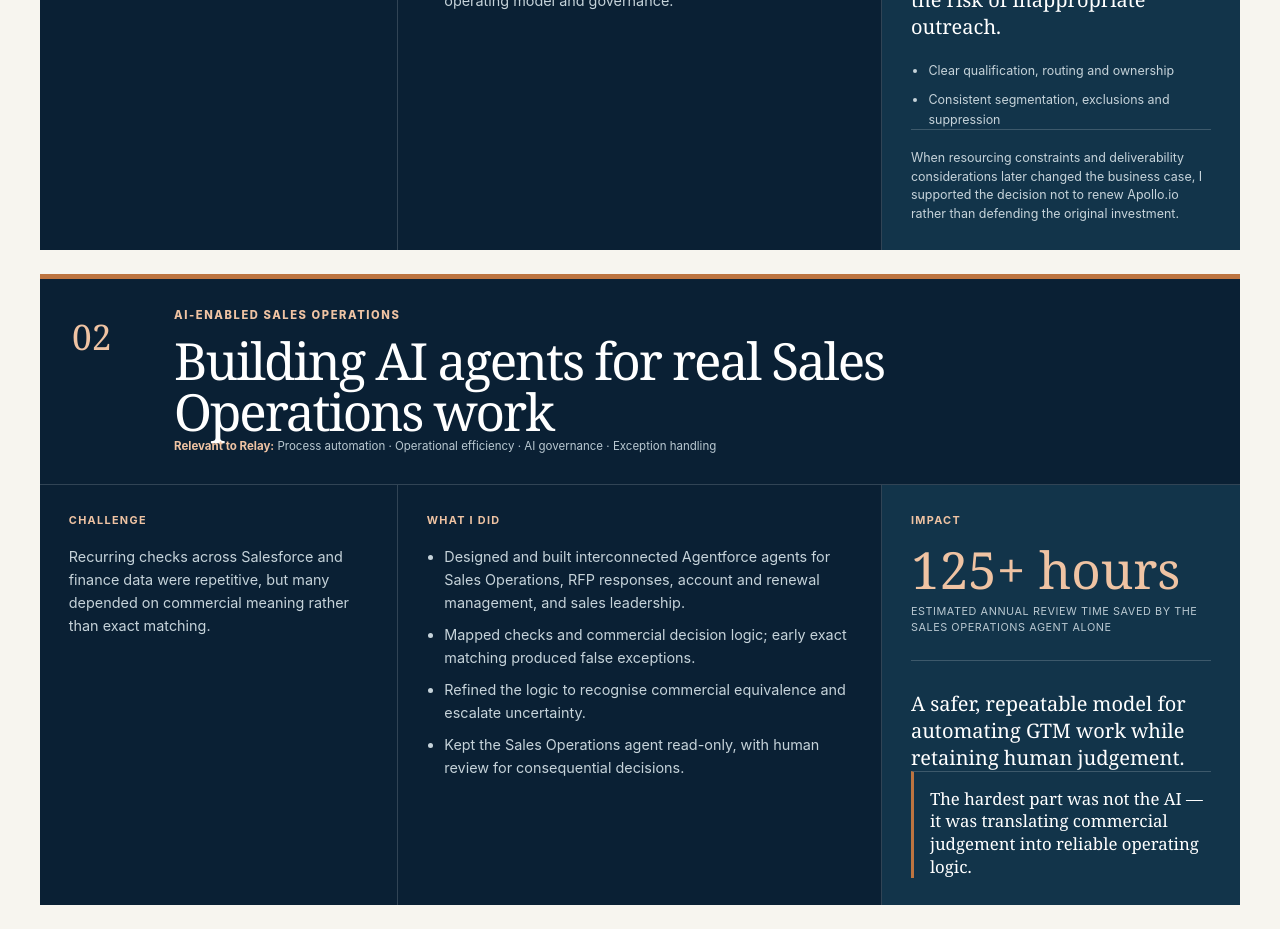
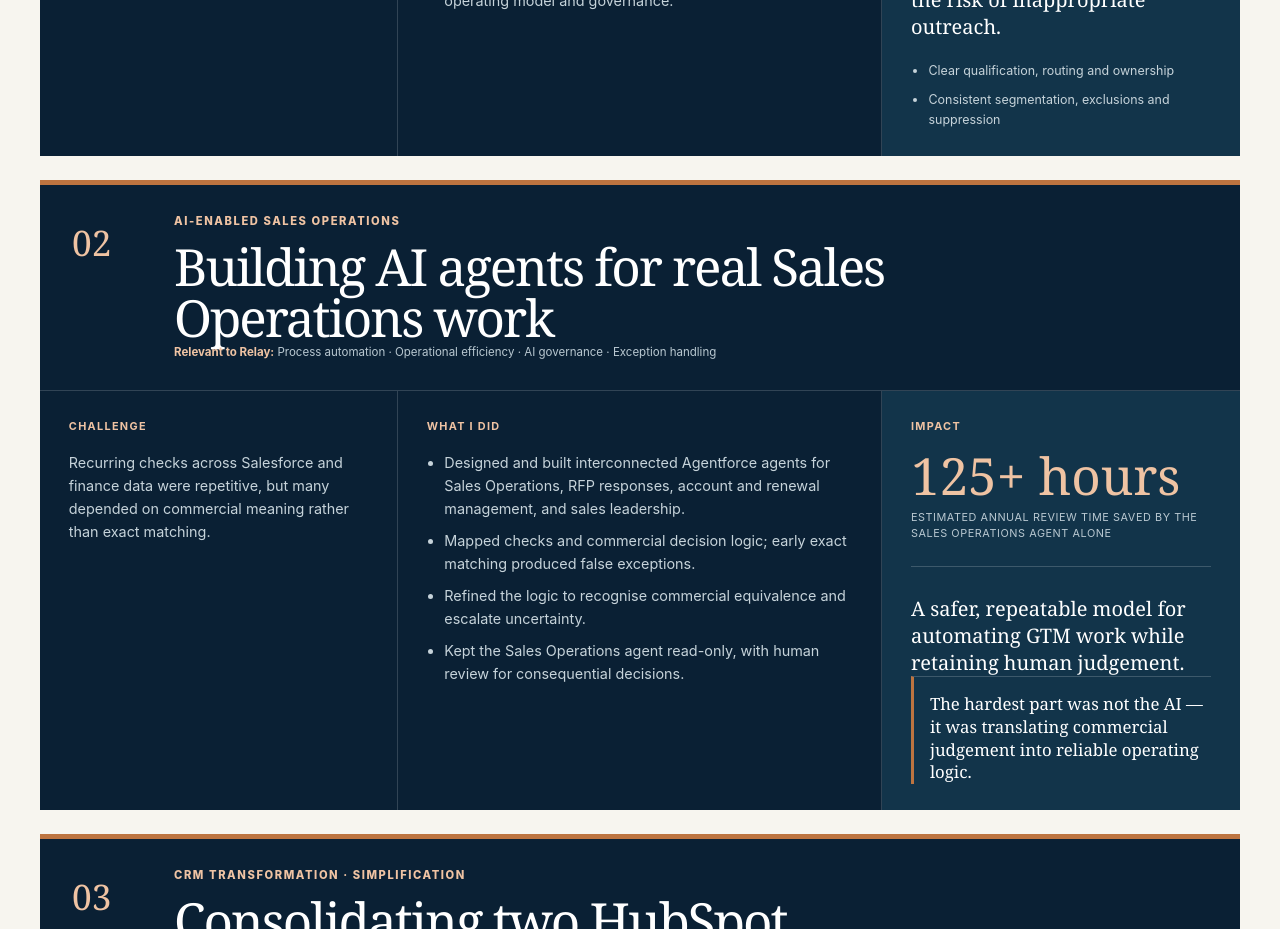
Before and after one commit to miriamgonzalezm/miriam-revops-portfolio, a Next.js app: page /relay in a window 1280 px wide. Shown: the part 3140-4069 px from the top of the page. Built offline with nearby package versions, Linux system fonts and the light colour scheme.

Commit message:
Remove Apollo renewal note

```diff
--- a/app/relay/page.tsx
+++ b/app/relay/page.tsx
@@ -147,7 +147,6 @@ export default function RelayPage() {
                     <p className={styles.impactTitle}>{caseStudy.impactTitle}</p>
                     {caseStudy.impacts.length > 0 && <ul>{caseStudy.impacts.map((impact) => <li key={impact}>{impact}</li>)}</ul>}
                     {"pullQuote" in caseStudy && caseStudy.pullQuote && <blockquote className={styles.caseQuote}>{caseStudy.pullQuote}</blockquote>}
-                    {"closingNote" in caseStudy && caseStudy.closingNote && <p className={styles.closingNote}>{caseStudy.closingNote}</p>}
                   </aside>
                 </div>
               </article>
--- a/app/relay/relay.module.css
+++ b/app/relay/relay.module.css
@@ -200,8 +200,6 @@
 .metricPair span { display: block; margin-top: 0.65rem; color: #b9c8d1; font-size: 0.68rem; line-height: 1.45; letter-spacing: 0.05em; text-transform: uppercase; }
 .metricPair { display: grid; grid-template-columns: 1fr 1fr; gap: 1.2rem; margin-bottom: 1.8rem; padding-bottom: 1.5rem; border-bottom: 1px solid rgba(255,255,255,0.18); }
 .caseQuote { margin: 1.5rem 0 0; padding: 1rem 0 0 1rem; border-top: 1px solid rgba(255,255,255,0.18); border-left: 3px solid var(--copper); color: white; font-family: Georgia, "Times New Roman", serif; font-size: 1.05rem; line-height: 1.35; }
-.closingNote { margin: 1.35rem 0 0; padding-top: 1.15rem; border-top: 1px solid rgba(255,255,255,0.18); color: #c6d3da; font-size: 0.78rem; line-height: 1.5; }
-
 .additionalProof { margin-top: 3.5rem; }
 .additionalProof > h3 { margin: 0 0 1.3rem; font-family: Georgia, "Times New Roman", serif; font-size: clamp(2rem, 3.4vw, 3rem); font-weight: 400; letter-spacing: -0.035em; }
 .proofCards { display: grid; grid-template-columns: 1fr 1fr; gap: 1px; border: 1px solid var(--line); background: var(--line); }
--- a/content/relay.ts
+++ b/content/relay.ts
@@ -51,7 +51,6 @@ export const relayPortfolio = {
         "Clear qualification, routing and ownership",
         "Consistent segmentation, exclusions and suppression",
       ],
-      closingNote: "When resourcing constraints and deliverability considerations later changed the business case, I supported the decision not to renew Apollo.io rather than defending the original investment.",
     },
     {
       number: "02",
```
